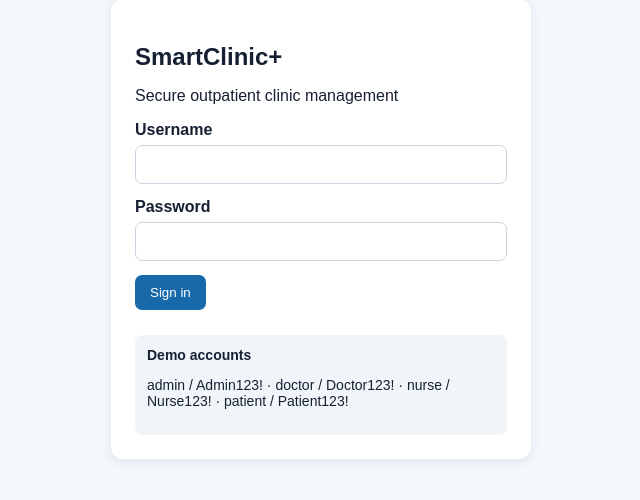
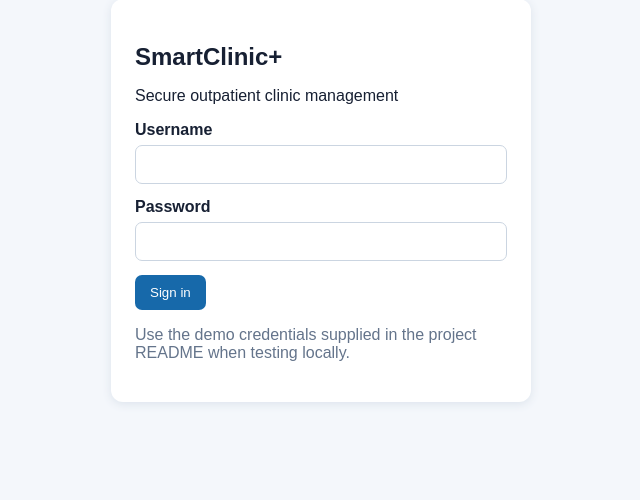
Before and after one commit to sneha-dahal999/smartclinic-plus, a Flask app: page /login in a window 1280 px wide. Shown: the part 129-629 px from the top of the page, without its empty margins (319-959 px from the left). Run offline with Flask 3, Linux system fonts and the light colour scheme; some libraries are stand-ins or nearby versions.

Commit message:
Remove visible demo passwords from login page

```diff
--- a/templates/login.html
+++ b/templates/login.html
@@ -8,9 +8,6 @@
     <label>Password<input type="password" name="password" required autocomplete="current-password"></label>
     <button type="submit">Sign in</button>
   </form>
-  <div class="demo">
-    <strong>Demo accounts</strong>
-    <p>admin / Admin123! · doctor / Doctor123! · nurse / Nurse123! · patient / Patient123!</p>
-  </div>
+  <p class="muted">Use the demo credentials supplied in the project README when testing locally.</p>
 </section>
 {% endblock %}
```
